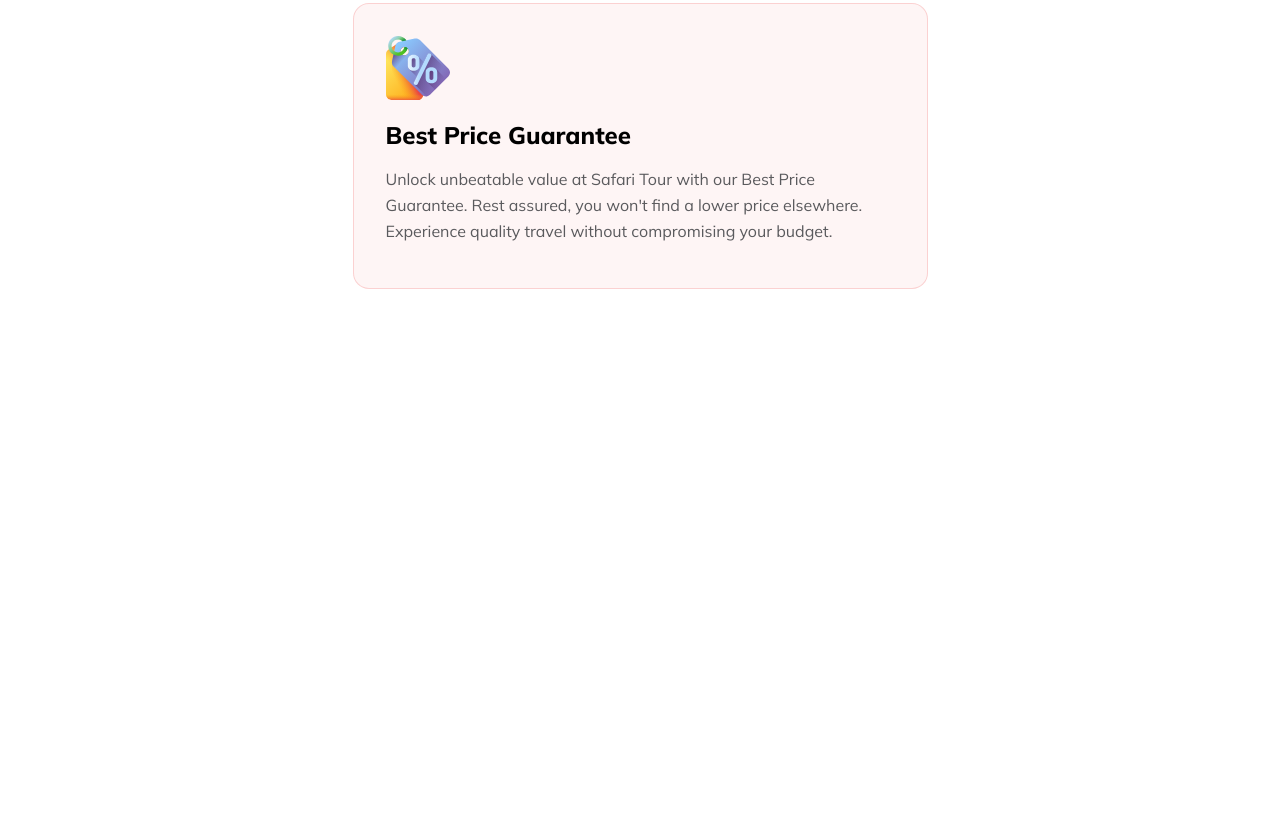
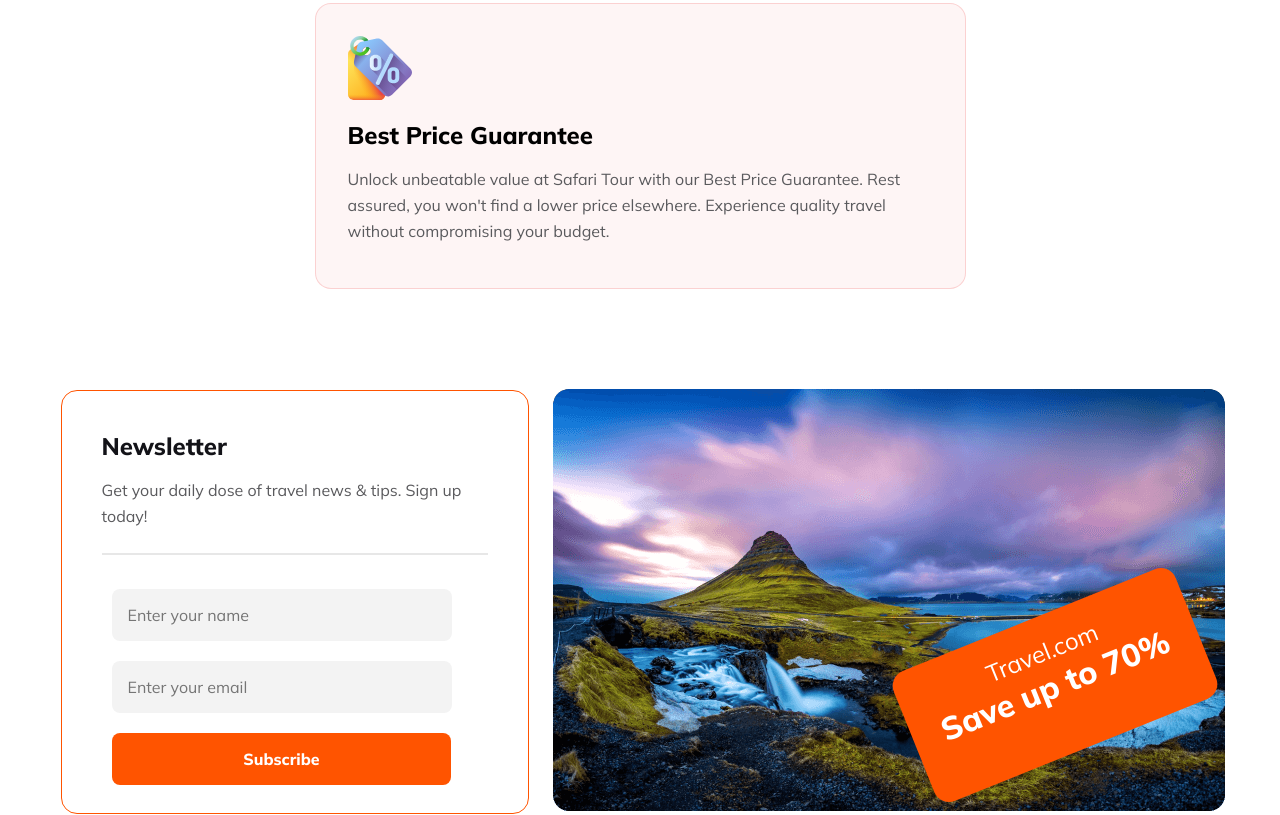
Before and after one commit to Oronno-Akter-Usha/assignment-2-travel, a plain HTML site: page index.html in a window 1280 px wide. Shown: the part 3154-3969 px from the top of the page. Before the commit the page ends 3543 px from the top, so only its background shows below. Drawn offline with Linux system fonts and the light colour scheme.

Commit message:
add newsletter section

```diff
--- a/index.html
+++ b/index.html
@@ -19,6 +19,7 @@
                     Travel.</p>
             </div>
             <div class="banner-input-container">
+
                 <input type="text" class=".where-go" placeholder="Where go">
                 <select class="banner-select">
                     <option value="when" disabled selected>When</option>
@@ -28,6 +29,7 @@
                 </select>
                 <button class="banner-btn"><img src="icon/search.svg" alt="" width="24px" height="24px"> Find
                     Now</button>
+
             </div>
         </div>
     </header>
@@ -141,7 +143,30 @@
                 </div>
             </div>
         </section>
+        <!-- Newsletter section -->
+        <section class="newsletter-container">
+            <div class="newsletter-input-container">
+                <h4>Newsletter</h4>
+                <p class="p-txt-color">Get your daily dose of travel news & tips. Sign up today!</p>
+                <hr>
+                <form action="">
+                    <input type="text" placeholder="Enter your name">
+                    <input type="email" placeholder="Enter your email">
+                    <input type="submit" value="Subscribe" class="btn">
+                </form>
+            </div>
+            <div class="newsletter-image-container">
+                <div class="newsletter-image">
+                    <img src="images/newsletter.png" alt="">
+                </div>
+                <div class="save">
+                    <p>Travel.com</p>
+                    <h3>Save up to 70%</h3>
+                </div>
+            </div>
+        </section>
     </main>
+
 </body>
 
 </html>
--- a/styles/styles.css
+++ b/styles/styles.css
@@ -271,7 +271,7 @@ h2 {
 }
 
 .choose-us-container .card {
-    width: 509px;
+    width: 50%;
     height: 220px;
     text-align: left;
     padding: 32px;
@@ -310,3 +310,86 @@ h2 {
     border: 1px solid rgba(233, 68, 68, 0.20);
     background: rgba(233, 68, 68, 0.05);
 }
+
+
+/* Newsletter section */
+.newsletter-container {
+    max-width: 1170px;
+    margin: 0 auto;
+    display: flex;
+    justify-content: center;
+    align-items: center;
+    column-gap: 24px;
+}
+
+.newsletter-input-container {
+    width: 33%;
+    padding: 40px;
+    height: 342px;
+    border-radius: 16px;
+    border: 1px solid #FF5400;
+}
+
+.newsletter-input-container h4 {
+    font-size: 1.5rem;
+    font-weight: 800;
+    color: var(--primary-txt-color);
+    margin-bottom: 16px;
+}
+
+.newsletter-input-container p {
+    line-height: 26px;
+    margin-bottom: 24px;
+}
+
+.newsletter-input-container hr {
+    border: 1px solid rgba(19, 19, 24, 0.10);
+    margin-bottom: 24px;
+}
+
+.newsletter-input-container input {
+    width: 80%;
+    /* height: 52px; */
+    margin: 10px;
+    padding: 16px;
+    font-size: 16px;
+    border-radius: 8px;
+    border: none;
+    background-color: rgba(19, 19, 24, 0.05);
+}
+
+.newsletter-input-container .btn {
+    width: 88%;
+    background-color: var(--primary-color);
+}
+
+
+
+
+.newsletter-image-container{
+    width: 57%;
+    /* max-width: 672px; */
+    position: relative;
+}
+.newsletter-image-container .save {
+    width: 304px;
+    height: 120px;
+    background-color: var(--primary-color);
+    color: #FFF;
+    border-radius: 16px;
+    position: absolute;
+    right: 12px;
+    bottom: 60px;
+    transform: rotate(338deg);
+    text-align: center;
+    padding-top: 20px;
+
+}
+
+.save p{
+    font-size: 1.5rem;
+}
+.save h3{
+    font-size: 2rem;
+    font-weight: 800;
+}
```
